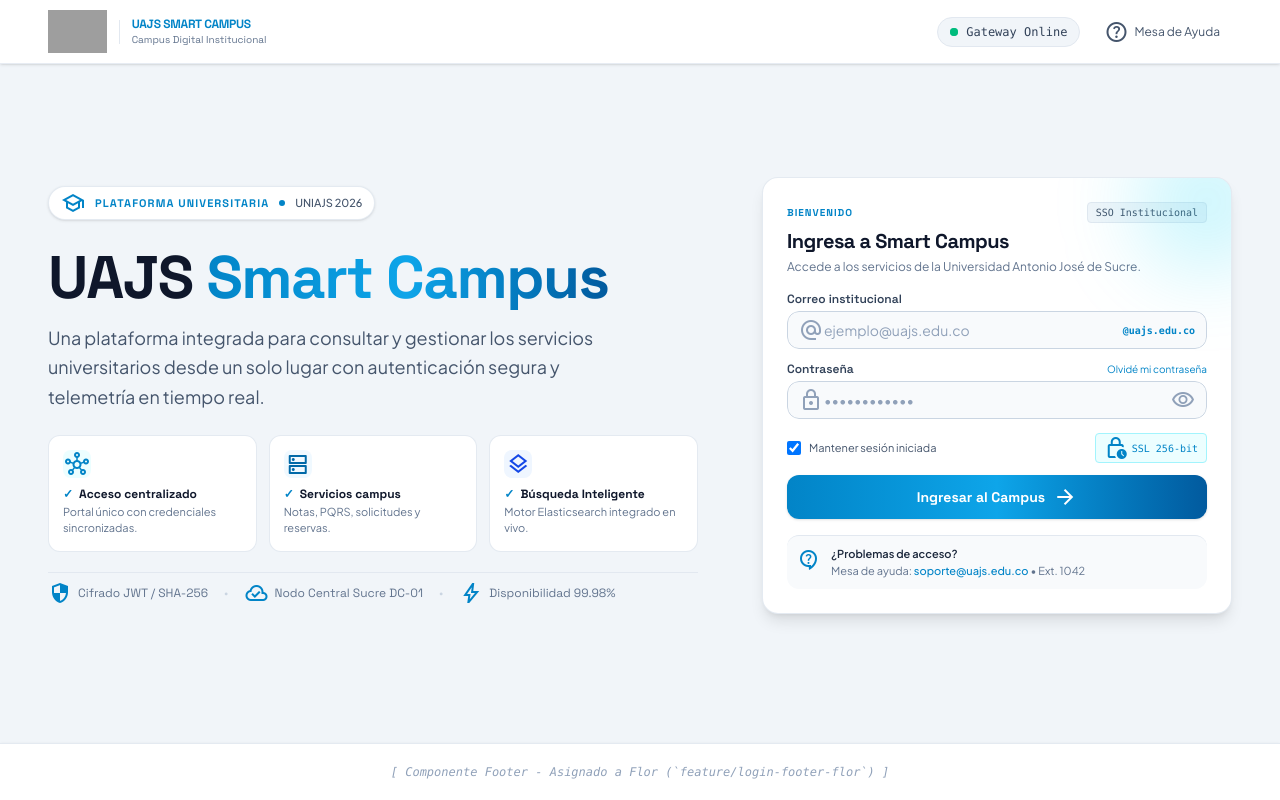
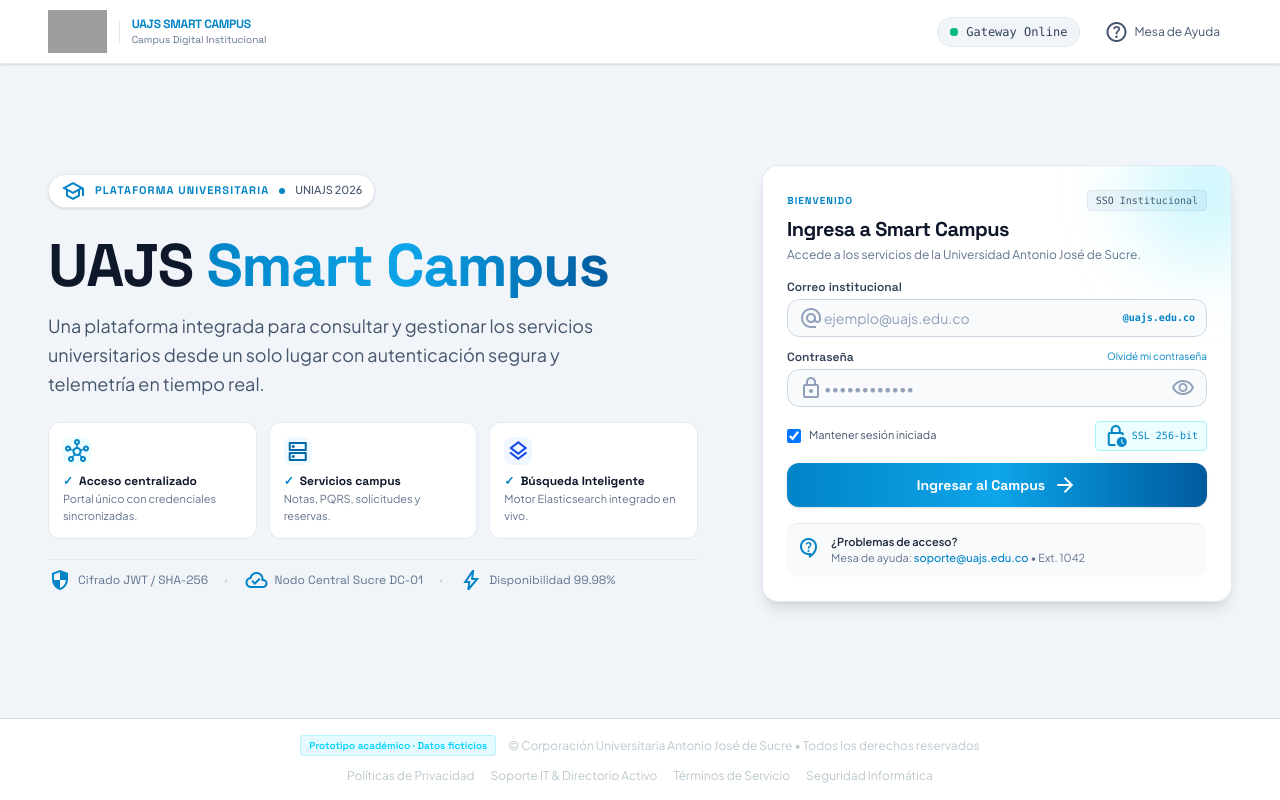
Before and after one commit to WRivxs/UAJS-Smart-Campus, a React app in the folder frontend/: page / in a window 1280 px wide. Built offline with nearby package versions, Linux system fonts and the light colour scheme; no server answers; grey boxes are pictures that could not be loaded; the HTML template or start-up script is replaced by a standard one.

Commit message:
feat: Maquetación del Footer del Login

```diff
--- a/frontend/src/components/Footer/Footer.jsx
+++ b/frontend/src/components/Footer/Footer.jsx
@@ -1,18 +1,43 @@
 import React from 'react';
-
-/**
- * Componente Footer Institucional
- * Tarea asignada a: FLOR (Rama: feature/login-footer-flor)
- */
 export const Footer = () => {
   return (
-    <footer className="w-full py-4 px-6 md:px-12 flex flex-col md:flex-row justify-between items-center gap-3 bg-white border-t border-slate-200/90 shadow-sm z-40">
-      {/* Componente reservado para maquetación por parte de Flor en su rama individual */}
-      <div className="w-full text-center py-1 text-xs text-slate-400 font-mono italic">
-        [ Componente Footer - Asignado a Flor (`feature/login-footer-flor`) ]
+    <footer className="w-full py-4 px-6 md:px-12 flex flex-col md:flex
+row justify-between items-center gap-3 bg-white backdrop-blur-md
+border-t border-[#3c494e]/20 z-40">
+
+      {/* Insignia de Prototipo y Copyright */}
+      <div className="flex flex-wrap items-center gap-3">
+        <span className="text-[10px] text-[#00d2ff] bg-[#00d2ff]/10 px-2
+py-0.5 rounded border border-[#00d2ff]/20 font-space font-semibold">
+          Prototipo académico · Datos ficticios
+        </span>
+        <span className="text-xs text-[#bbc9cf]">
+          © Corporación Universitaria Antonio José de Sucre • Todos los
+derechos reservados
+        </span>
+      </div>
+
+      {/* Enlaces de Navegación e Información Institucional */}
+      <div className="flex flex-wrap items-center justify-center gap-4
+text-xs text-[#bbc9cf]">
+        <a href="#privacidad" className="hover:text-[#47d6ff] transition
+colors">
+          Políticas de Privacidad
+        </a>
+        <a href="#soporte-it" className="hover:text-[#47d6ff] transition
+colors">
+          Soporte IT & Directorio Activo
+        </a>
+        <a href="#terminos" className="hover:text-[#47d6ff] transition
+colors">
+          Términos de Servicio
+        </a>
+        <a href="#seguridad" className="hover:text-[#47d6ff] transition
+colors">
+          Seguridad Informática
+        </a>
       </div>
     </footer>
   );
 };
-
 export default Footer;
```
